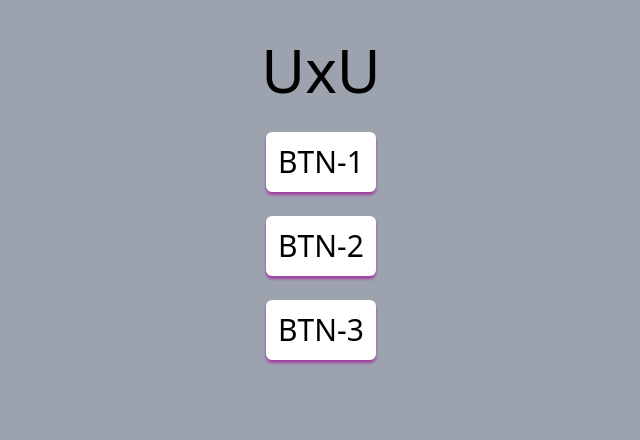
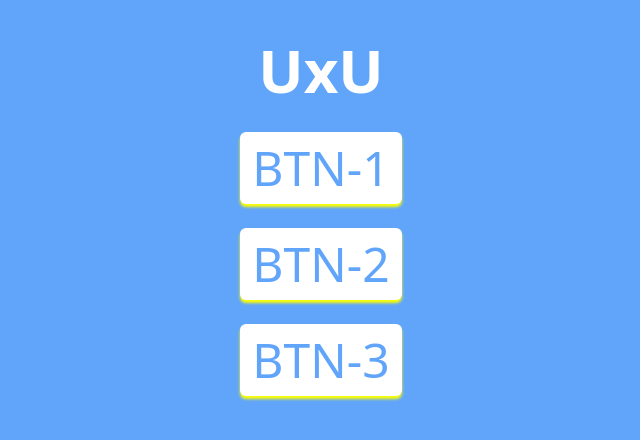
Before and after one commit to sarah20030409/myWeb, a React (Create React App) app: page / in a window 1280 px wide. Shown: the top 440 px of the page, without its empty margins (319-959 px from the left). Built offline with nearby package versions, Linux system fonts and the light colour scheme.

Commit message:
I change all the style of objects

```diff
--- a/src/App.js
+++ b/src/App.js
@@ -4,13 +4,14 @@ import TestScript from "./Pages/ptest/TotalBtn/ForTest";
 function App() {
   return (
     <>
-      <div className="bg-gray-400 h-screen w-screen flex justify-center pt-10">
-        <div className="AllCompsssss">
+      <div className="bg-blue-400 h-screen w-screen flex justify-center pt-10">
+        <div className="AllComps">
+          {/* I put all the components in <BtnPage/> both emoji & btn */}
           <BtnPage />
         </div>
 
         <div className="TestArea">
-          {/* 如果觸發按鈕後，讓Q後面的數字改變達到頁面渲染 */}
+          {/* If the button is triggered, let the number behind Q change to page rendering */}
           {/* <TestScript title={"Q" + 1} /> */}
         </div>
       </div>
--- a/src/Pages/ptest/TotalBtn/BTN.jsx
+++ /dev/null
@@ -1,10 +0,0 @@
-export default function BtnCounter({name,clickB}){
-
-    return(
-        <>
-        <div className="block">
-        <button onClick={clickB} className="rounded-md shadow-myStyle p-3 m-3 bg-white text-3xl hover:bg-purple-300 hover:transition-all">{name}</button>
-        </div>
-        </>
-    );
-}
--- a/src/Pages/ptest/TotalBtn/BtnPage.jsx
+++ b/src/Pages/ptest/TotalBtn/BtnPage.jsx
@@ -1,6 +1,6 @@
 import { useState } from "react";
-import BtnCounter from "./BTN";
-import PointsCounter from "./PointsCount";
+import SingleBTN from "./SingleBTN";
+import EmojiManager from "./EmojiManager";
 
 
 export function AllBtnPage({count,setCount}){
@@ -9,9 +9,9 @@ export function AllBtnPage({count,setCount}){
     return(
         <>
         <div>
-        <BtnCounter name={'BTN-1'} clickB={handleCount} />
-        <BtnCounter name={'BTN-2'} clickB={handleCount} />
-        <BtnCounter name={'BTN-3'} clickB={handleCount} />
+        <SingleBTN name={'BTN-1'} clickB={handleCount} />
+        <SingleBTN name={'BTN-2'} clickB={handleCount} />
+        <SingleBTN name={'BTN-3'} clickB={handleCount} />
         </div>
         </>
     );
@@ -23,7 +23,7 @@ export default function BtnPage(){
     return(
         <>
           {/* EMOJI */}
-          <PointsCounter Point={count} />
+          <EmojiManager Point={count} />
 
           {/* BTN AREA */}
             <AllBtnPage count={count} setCount={setCount}/>
--- a/src/Pages/ptest/TotalBtn/PointsCount.jsx
+++ b/src/Pages/ptest/TotalBtn/EmojiManager.jsx
@@ -1,5 +1,5 @@
 
-export default function PointsCounter({Point}){
+export default function EmojiManager({Point}){
 
     function emoji(){
         if (Point >=0 && Point <=2){
@@ -24,7 +24,7 @@ export default function PointsCounter({Point}){
 
     return(
         <>
-        <h1 className="text-center text-6xl pb-5 font-thin">{emoji(Point)}</h1>
+        <h1 className="text-center text-white text-6xl pb-5 font-black">{emoji(Point)}</h1>
         </>
     );
 }
--- /dev/null
+++ b/src/Pages/ptest/TotalBtn/SingleBTN.jsx
@@ -0,0 +1,10 @@
+export default function SingleBTN({name,clickB}){
+
+    return(
+        <>
+        <div className="block">
+        <button onClick={clickB} className="rounded-md shadow-myStyle p-3 m-3 bg-white text-5xl text-blue-400 hover:scale-105 hover:bg-yellow-200 hover:transition-all">{name}</button>
+        </div>
+        </>
+    );
+}
--- a/tailwind.config.js
+++ b/tailwind.config.js
@@ -4,7 +4,7 @@ module.exports = {
   theme: {
     extend: {},
     boxShadow: {
-      myStyle: "0 3px 3px 0 #A040A0",
+      myStyle: "0 3px 3px 0 #FFFF00",
     },
   },
   plugins: [],
```
